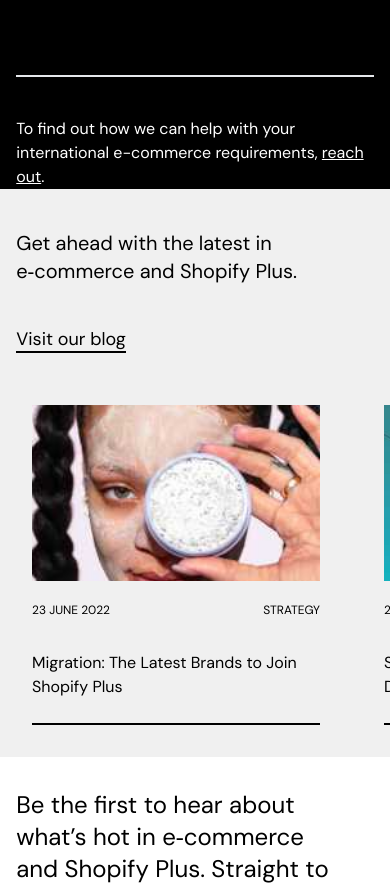
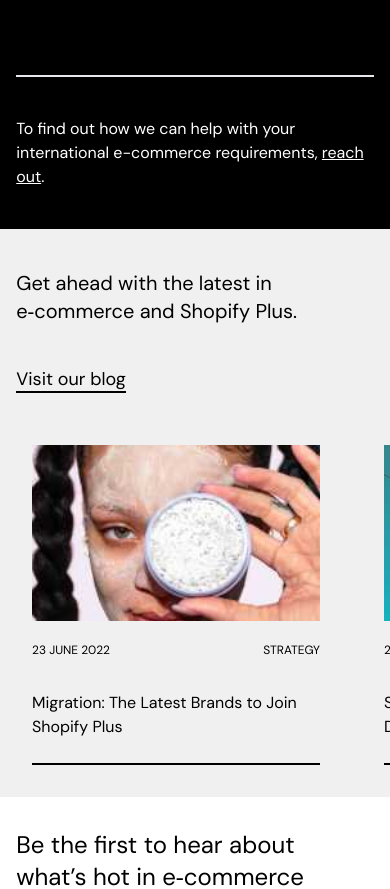
Before and after one commit to antonio-lopez/we-make-websites, a Next.js app: page / in a window 390 px wide. Shown: the part 7146-8035 px from the top of the page. Built offline with nearby package versions, Linux system fonts and the light colour scheme.

Commit message:
updated mobile padding

```diff
--- a/components/International.jsx
+++ b/components/International.jsx
@@ -27,7 +27,7 @@ const International = () => {
           <hr className=" border-y-[1px]" />
         </div>
 
-        <p>
+        <p className="pb-10">
           To find out how we can help with your international e-commerce
           requirements, <span className="underline">reach out</span>.
         </p>
```
